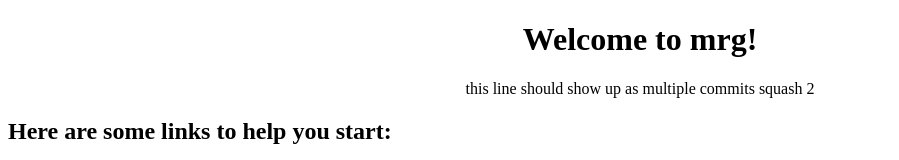
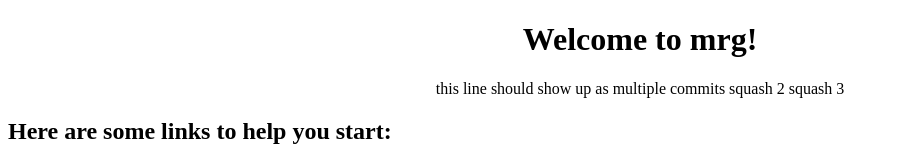
Before and after one commit to tomkarho/mergetesting, an Angular app: page / in a window 1280 px wide. Shown: the top 160 px of the page, without its empty margins (0-899 px from the left). Built offline with nearby package versions, Linux system fonts and the light colour scheme.

Commit message:
squash 3

```diff
--- a/src/app/app.component.html
+++ b/src/app/app.component.html
@@ -5,6 +5,7 @@
   </h1>
   this line should show up as multiple commits
   squash 2
+  squash 3
 </div>
 <h2>Here are some links to help you start: </h2>
 <ul>
```
